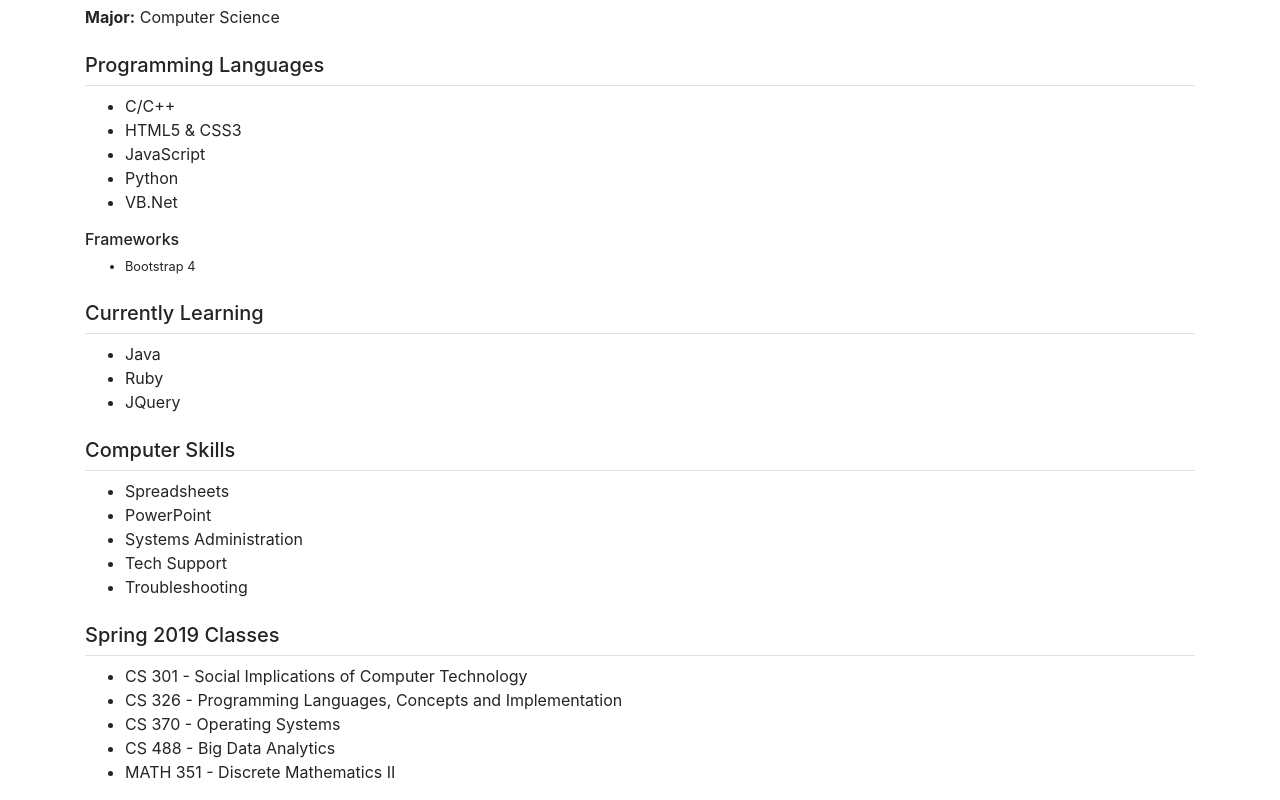
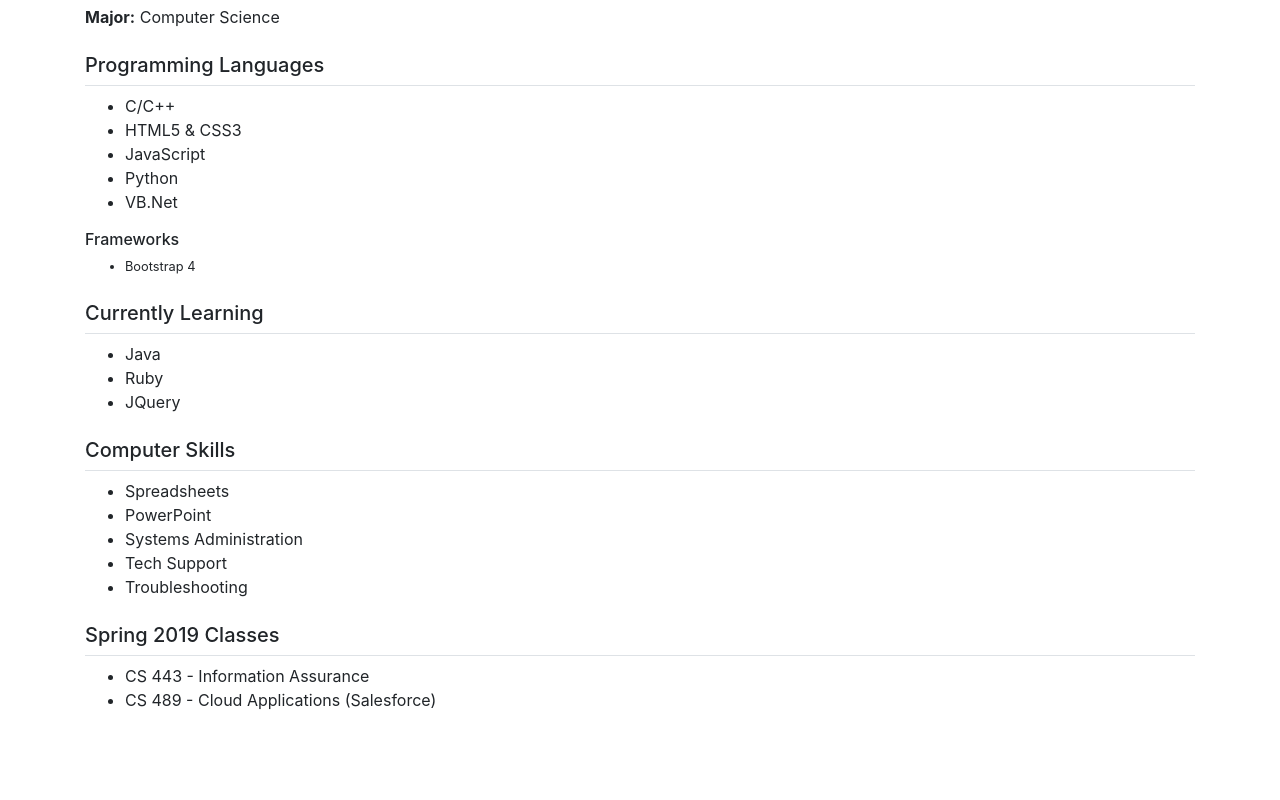
Before and after one commit to jpaguirre15/catsu, a plain HTML site: page index.html in a window 1280 px wide. Shown: the part 268-1068 px from the top of the page. After the commit the page ends 996 px from the top, so only its background shows below. Drawn offline with nearby package versions, Linux system fonts and the light colour scheme.

Commit message:
Update index.html
Update class line up

```diff
--- a/index.html
+++ b/index.html
@@ -108,11 +108,10 @@
 
              <h5 class="pb-2 mt-4 mb-2 border-bottom">Spring 2019 Classes</h5>
              <ul class="list-styled">
-               <li>CS 301 - Social Implications of Computer Technology</li>
-               <li>CS 326 - Programming Languages, Concepts and Implementation</li>
-               <li>CS 370 - Operating Systems</li>
-               <li>CS 488 - Big Data Analytics</li>
-               <li>MATH 351 - Discrete Mathematics II</li>
+
+               <li>CS 443 - Information Assurance</li>
+               <li>CS 489 - Cloud Applications (Salesforce)</li>
+
              </ul>
 
 
```
